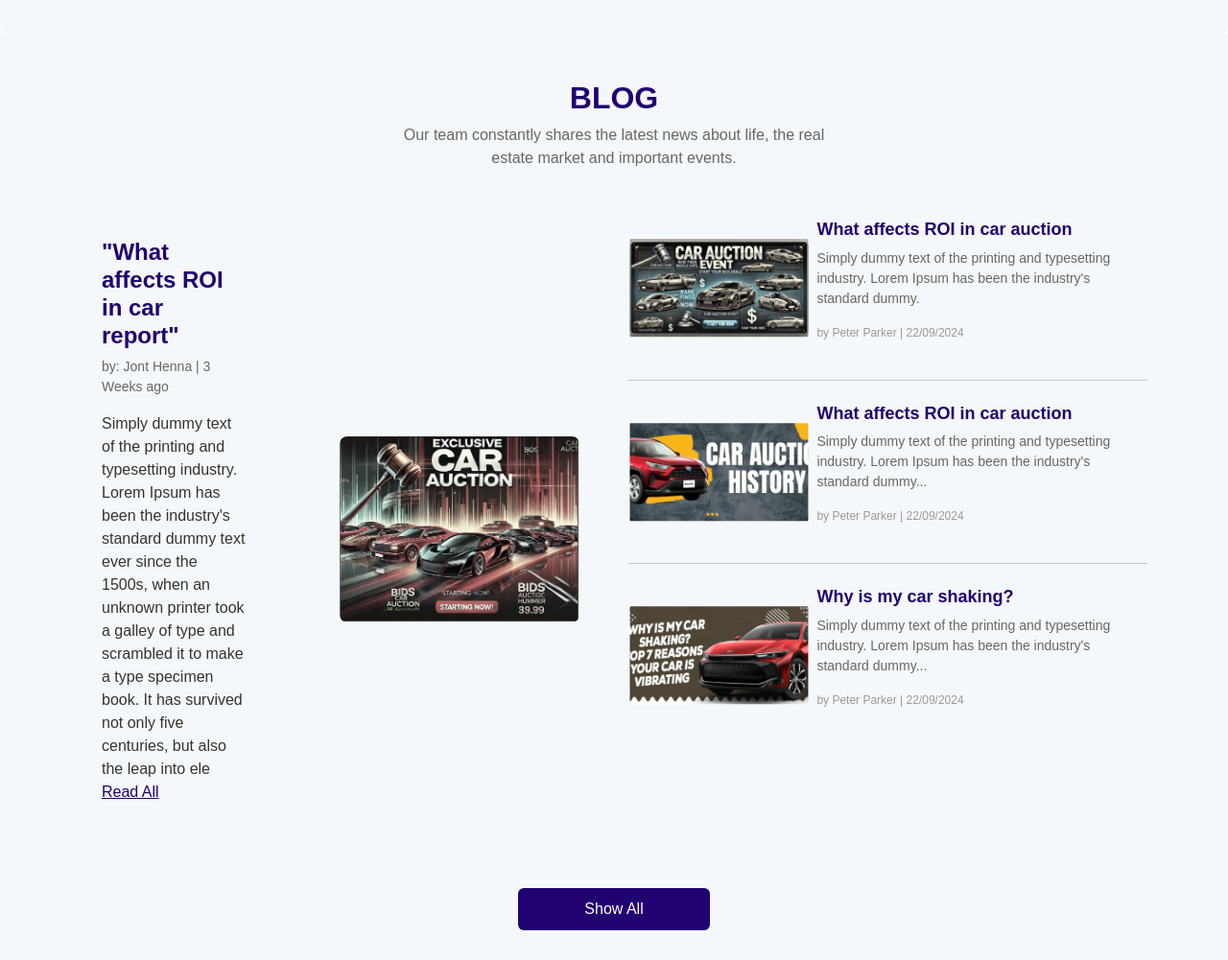
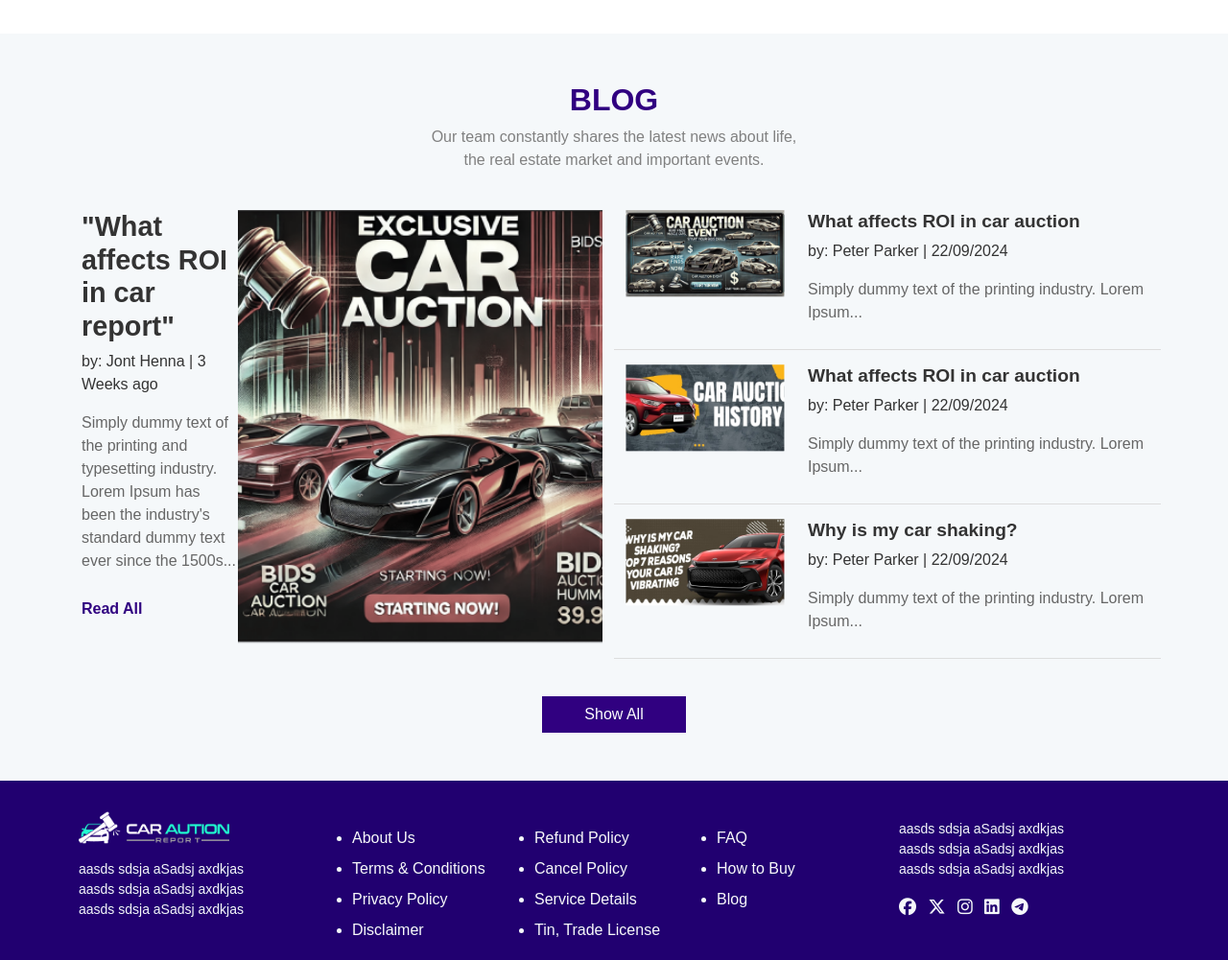
Before and after one commit to ahmobin/car-auction-template, a plain HTML site: page index.html in a window 1280 px wide. Shown: the part 1780-2781 px from the top of the page at 96% size. Drawn offline with nearby package versions, Linux system fonts and the light colour scheme.

Commit message:
blog section

```diff
--- a/index.html
+++ b/index.html
@@ -279,82 +279,69 @@
     </div>
 </section>
 
-<!-- Blog Section -->
-<section class="blog-section py-5">
+<section class="blog">
     <div class="container">
-        <div class="text-center mb-5">
-            <h2 class="blog-heading">BLOG</h2>
-            <p class="blog-subheading">Our team constantly shares the latest news about life, the real estate market and important events.</p>
-        </div>
+        <h2 class="text-center blog-title">BLOG</h2>
+        <p class="text-center blog-subtitle">Our team constantly shares the latest news about life, the real estate market and important events.</p>
 
         <div class="row">
-            <!-- Left side main blog article -->
-            <div class="col-lg-6">
-                <div class="blog-main-article d-flex p-4">
-                    <div class="blog-content flex-grow-1">
-                        <h3 class="blog-title">"What affects ROI in car report"</h3>
-                        <p class="blog-author">by: Jont Henna | 3 Weeks ago</p>
-                        <p class="blog-desc">
-                            Simply dummy text of the printing and typesetting industry. Lorem Ipsum has been the industry's standard dummy text ever since the 1500s, when an unknown printer took a galley of type and scrambled it to make a type specimen book. It has survived not only five centuries, but also the leap into ele <a href="#" class="read-more">Read All</a>
-                        </p>
-                    </div>
-                    <div class="main-blog-image ml-4">
-                        <img src="img/Car1.png" alt="Main Blog Image" class="img-fluid">
-                    </div>
+            <!-- Left big article -->
+            <div class="col-md-6 d-flex blog-featured">
+                <!-- Left content -->
+                <div class="featured-content">
+                    <h3 class="blog-featured-title">"What affects ROI in car report"</h3>
+                    <p>by: Jont Henna | 3 Weeks ago</p>
+                    <p class="blog-featured-description">Simply dummy text of the printing and typesetting industry. Lorem Ipsum has been the industry's standard dummy text ever since the 1500s...</p>
+                    <a href="#" class="blog-read-more">Read All</a>
+                </div>
+
+                <!-- Right image -->
+                <div class="featured-img-container">
+                    <img src="img/Car1.png" alt="Car Auction Feature" class="img-fluid featured-img">
                 </div>
             </div>
 
-            <!-- Right side smaller articles stacked -->
-            <div class="col-lg-6">
+            <!-- Right small articles -->
+            <div class="col-md-6">
                 <div class="row">
-                    <!-- First smaller blog item -->
-                    <div class="col-12">
-                        <div class="blog-item d-flex align-items-center p-1">
-                            <div class="blog-item-image me-2">
-                                <img src="img/Car2.png" alt="Blog Image 1" class="img-fluid">
+                    <!-- Article 1 -->
+                    <div class="col-md-12 blog-small-item">
+                        <div class="row">
+                            <div class="col-4">
+                                <img src="img/Car2.png" alt="Car Auction" class="img-fluid">
                             </div>
-                            <div class="blog-item-content">
-                                <h4 class="blog-item-title">What affects ROI in car auction</h4>
-                                <p class="blog-item-desc">
-                                    Simply dummy text of the printing and typesetting industry. Lorem Ipsum has been the industry's standard dummy.
-                                </p>
-                                <p class="blog-item-author">by Peter Parker | 22/09/2024</p>
+                            <div class="col-8">
+                                <h4 class="blog-small-title">What affects ROI in car auction</h4>
+                                <p>by: Peter Parker | 22/09/2024</p>
+                                <p class="blog-small-description">Simply dummy text of the printing industry. Lorem Ipsum...</p>
                             </div>
                         </div>
                     </div>
 
-                    <hr>
-
-                    <!-- Second smaller blog item -->
-                    <div class="col-12">
-                        <div class="blog-item d-flex align-items-center p-1">
-                            <div class="blog-item-image me-2">
-                                <img src="img/Car3.png" alt="Blog Image 2" class="img-fluid">
+                    <!-- Article 2 -->
+                    <div class="col-md-12 blog-small-item">
+                        <div class="row">
+                            <div class="col-4">
+                                <img src="img/Car3.png" alt="Car Auction History" class="img-fluid">
                             </div>
-                            <div class="blog-item-content">
-                                <h4 class="blog-item-title">What affects ROI in car auction</h4>
-                                <p class="blog-item-desc">
-                                    Simply dummy text of the printing and typesetting industry. Lorem Ipsum has been the industry's standard dummy...
-                                </p>
-                                <p class="blog-item-author">by Peter Parker | 22/09/2024</p>
+                            <div class="col-8">
+                                <h4 class="blog-small-title">What affects ROI in car auction</h4>
+                                <p>by: Peter Parker | 22/09/2024</p>
+                                <p class="blog-small-description">Simply dummy text of the printing industry. Lorem Ipsum...</p>
                             </div>
                         </div>
                     </div>
 
-                    <hr>
-
-                    <!-- Third smaller blog item -->
-                    <div class="col-12 mb-4">
-                        <div class="blog-item d-flex align-items-center p-1">
-                            <div class="blog-item-image me-2">
-                                <img src="img/Car4.png" alt="Blog Image 3" class="img-fluid">
+                    <!-- Article 3 -->
+                    <div class="col-md-12 blog-small-item">
+                        <div class="row">
+                            <div class="col-4">
+                                <img src="img/Car4.png" alt="Why is my car shaking?" class="img-fluid">
                             </div>
-                            <div class="blog-item-content">
-                                <h4 class="blog-item-title">Why is my car shaking?</h4>
-                                <p class="blog-item-desc">
-                                    Simply dummy text of the printing and typesetting industry. Lorem Ipsum has been the industry's standard dummy...
-                                </p>
-                                <p class="blog-item-author">by Peter Parker | 22/09/2024</p>
+                            <div class="col-8">
+                                <h4 class="blog-small-title">Why is my car shaking?</h4>
+                                <p>by: Peter Parker | 22/09/2024</p>
+                                <p class="blog-small-description">Simply dummy text of the printing industry. Lorem Ipsum...</p>
                             </div>
                         </div>
                     </div>
@@ -362,11 +349,12 @@
             </div>
         </div>
 
-        <div class="text-center mt-5">
-            <a href="#" class="btn btn-blog">Show All</a>
+        <div class="text-center">
+            <button class="btn btn-blog mt-4">Show All</button>
         </div>
     </div>
 </section>
+
 
 
 <footer class="footer pt-4">
--- a/style.css
+++ b/style.css
@@ -228,7 +228,6 @@ body {
 
 /* FAQ Section Styling */
 .faq-section {
-    background-color: #f5f8fa;
     border-radius: 8px;
     padding: 40px;
 }
@@ -299,168 +298,93 @@ body {
 /*    color: white;*/
 /*}*/
 
-
-/* Blog Section Styling */
-.blog-section {
+.blog {
     background-color: #f5f8fa;
-    padding: 60px 0;
+    padding: 50px 0;
 }
 
-.blog-heading {
-    font-size: 32px;
+.blog-title {
     font-weight: bold;
-    color: #210070;
+    color: #300080;
 }
 
-.blog-subheading {
-    font-size: 16px;
+.blog-subtitle {
+    margin: auto;
+    margin-bottom: 40px;
+    color: gray;
+    width: 35%;
+}
+
+.blog-featured {
+    display: flex;
+    justify-content: space-between;
+    align-items: stretch; /* Ensures the image and content are the same height */
+    padding-left: 15px;
+    margin-bottom: 30px;
+}
+
+.featured-content {
+    width: 30%; /* Adjust width as needed */
+}
+
+.featured-img-container {
+    width: 70%; /* Adjust width to your liking */
+}
+
+.featured-img {
+    height: 100%; /* Makes the image match the height of the content */
+    width: 100%;
+    object-fit: cover; /* Ensures the image covers the available space */
+}
+
+.blog-featured-title {
+    font-size: 1.8rem;
+    font-weight: bold;
+}
+
+.blog-featured-description {
     color: #666;
 }
 
-/* Main article styling */
-.blog-main-article {
-    display: flex;
-    flex-wrap: wrap;
-    justify-content: space-between;
+.blog-read-more {
+    display: inline-block;
+    margin-top: 10px;
+    color: #300080;
+    text-decoration: none;
+    font-weight: bold;
 }
 
-.blog-title {
-    font-size: 24px;
-    font-weight: bold;
-    color: #210070;
+.blog-read-more:hover {
+    text-decoration: underline;
 }
 
-.blog-author {
-    font-size: 14px;
+.blog-small-item {
+    margin-bottom: 15px;
+    padding-bottom: 10px;
+    border-bottom: 1px solid #ddd;
+}
+
+.blog-small-title {
+    font-size: 1.2rem;
+    font-weight: bold;
+}
+
+.blog-small-description {
     color: #666;
 }
 
-.blog-desc {
-    font-size: 16px;
-    color: #333;
-}
-
-.read-more {
-    color: #210070;
-    text-decoration: underline;
-}
-
-.main-blog-image img {
-    width: 100%;
-    height: 100%;
-    max-width: 250px;
-    border-radius: 8px;
-}
-
-/* Right side smaller blog items */
-/* Blog Section Styling */
-.blog-section {
-    padding: 60px 0;
-}
-
-.blog-heading {
-    font-size: 32px;
-    font-weight: bold;
-    color: #210070;
-}
-
-.blog-subheading {
-    font-size: 16px;
-    color: #666;
-    max-width: 40%;
-    margin: auto;
-}
-
-/* Main article styling */
-.blog-main-article {
-    display: flex;
-    justify-content: space-between;
-    align-items: center;
-    flex-wrap: nowrap;
-}
-
-.blog-main-article .blog-content {
-    max-width: 30%;
-}
-
-.blog-title {
-    font-size: 24px;
-    font-weight: bold;
-    color: #210070;
-}
-
-.blog-author {
-    font-size: 14px;
-    color: #666;
-}
-
-.blog-desc {
-    font-size: 16px;
-    color: #333;
-}
-
-.read-more {
-    color: #210070;
-    text-decoration: underline;
-}
-
-.main-blog-image img {
-    width: 100%;
-    /*max-width: 250px;*/
-    border-radius: 8px;
-}
-
-/* Right side smaller blog items */
-.blog-item {
-    display: flex;
-    justify-content: space-between;
-    align-items: center;
-    /*border-bottom: 0.5px solid #210070;*/
-}
-
-.blog-item-image img {
-    width: 100%;
-    border-radius: 2px;
-}
-
-.blog-item-content {
-    width: 70%;
-}
-
-.blog-item-title {
-    font-size: 18px;
-    font-weight: bold;
-    color: #210070;
-}
-
-.blog-item-desc {
-    font-size: 14px;
-    color: #666;
-}
-
-.blog-item-author {
-    font-size: 12px;
-    color: #999;
-}
-
-.blog-section hr {
-    width: 95%;
-    margin: 20px auto;
-}
-
-
-/* Button styling */
 .btn-blog {
-    background-color: #210070;
-    color: white;
-    padding: 10px 30px;
-    min-width: 200px;
-    border: none;
+    background-color: #300080;
+    border-color: #300080;
+    border-radius: 0;
+    color: #fff;
+    min-width: 150px;
 }
 
 .btn-blog:hover {
-    background-color: #00e0d0;
-    color: white;
+    background-color: #452a9b;
+    border-color: #452a9b;
+    color: #fff;
 }
 
 footer {
```
